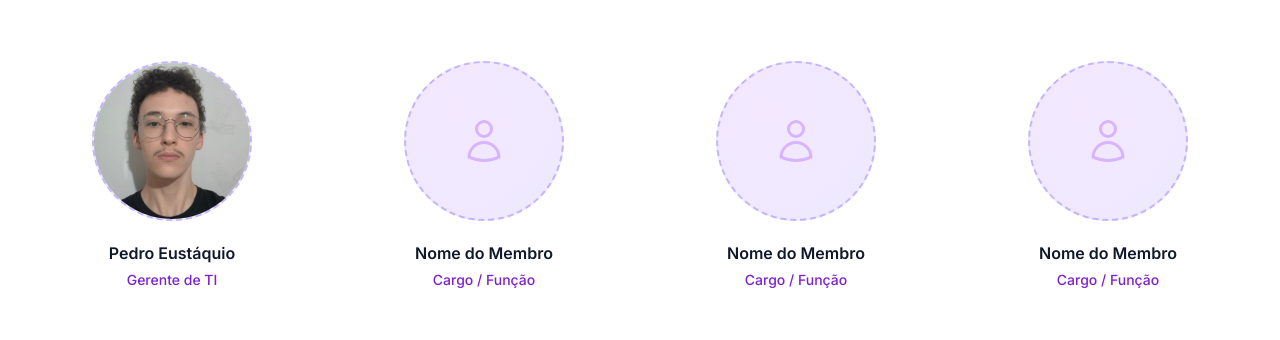
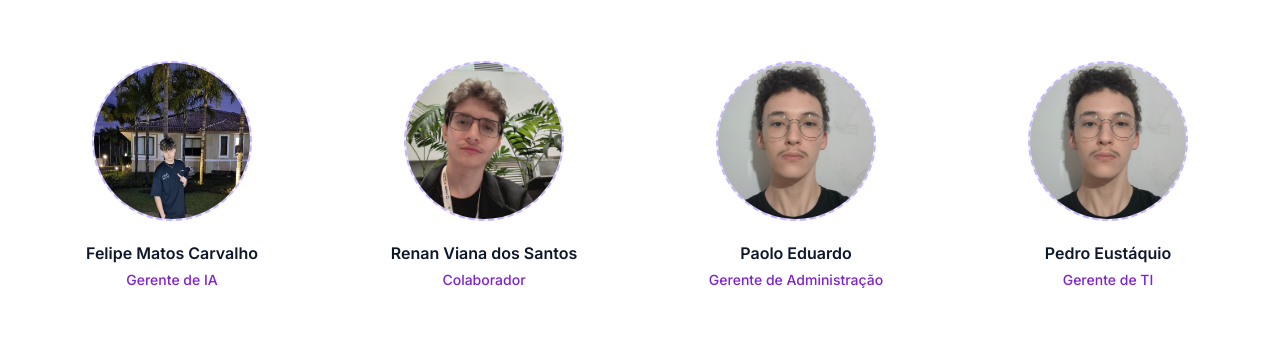
Before and after one commit to PedroEustaq/noxusBETA, a website: page qmsomos.html in a window 1280 px wide. Shown: the part 982-1322 px from the top of the page. Drawn offline with Linux system fonts and the light colour scheme.

Commit message:
Update qmsomos.html

```diff
--- a/qmsomos.html
+++ b/qmsomos.html
@@ -129,42 +129,30 @@
 
           <!-- Membro 5 -->
           <div class="team-member">
-            <img src="assets/grupo/Pedro.jpeg" alt="" class="placeholder-circle">
-            <p class="team-name">Pedro Eustáquio</p>
-            <p class="team-role">Gerente de TI</p>
+            <img src="assets/grupo/felipe.jpeg" alt="" class="placeholder-circle">
+            <p class="team-name">Felipe Matos Carvalho</p>
+            <p class="team-role">Gerente de IA</p>
           </div>
 
           <!-- Membro 6 -->
           <div class="team-member">
-            <div class="placeholder-circle">
-              <svg fill="none" stroke="currentColor" stroke-width="1.5" viewBox="0 0 24 24">
-                <path stroke-linecap="round" stroke-linejoin="round" d="M15.75 6a3.75 3.75 0 11-7.5 0 3.75 3.75 0 017.5 0zM4.501 20.118a7.5 7.5 0 0114.998 0A17.933 17.933 0 0112 21.75c-2.676 0-5.216-.584-7.499-1.632z"/>
-              </svg>
-            </div>
-            <p class="team-name">Nome do Membro</p>
-            <p class="team-role">Cargo / Função</p>
+            <img src="assets/grupo/renan.jpeg" alt="" class="placeholder-circle">
+            <p class="team-name">Renan Viana dos Santos</p>
+            <p class="team-role">Colaborador</p>
           </div>
 
           <!-- Membro 7 -->
           <div class="team-member">
-            <div class="placeholder-circle">
-              <svg fill="none" stroke="currentColor" stroke-width="1.5" viewBox="0 0 24 24">
-                <path stroke-linecap="round" stroke-linejoin="round" d="M15.75 6a3.75 3.75 0 11-7.5 0 3.75 3.75 0 017.5 0zM4.501 20.118a7.5 7.5 0 0114.998 0A17.933 17.933 0 0112 21.75c-2.676 0-5.216-.584-7.499-1.632z"/>
-              </svg>
-            </div>
-            <p class="team-name">Nome do Membro</p>
-            <p class="team-role">Cargo / Função</p>
+            <img src="assets/grupo/Pedro.jpeg" alt="" class="placeholder-circle">
+            <p class="team-name">Paolo Eduardo</p>
+            <p class="team-role">Gerente de Administração</p>
           </div>
 
           <!-- Membro 8 -->
           <div class="team-member">
-            <div class="placeholder-circle">
-              <svg fill="none" stroke="currentColor" stroke-width="1.5" viewBox="0 0 24 24">
-                <path stroke-linecap="round" stroke-linejoin="round" d="M15.75 6a3.75 3.75 0 11-7.5 0 3.75 3.75 0 017.5 0zM4.501 20.118a7.5 7.5 0 0114.998 0A17.933 17.933 0 0112 21.75c-2.676 0-5.216-.584-7.499-1.632z"/>
-              </svg>
-            </div>
-            <p class="team-name">Nome do Membro</p>
-            <p class="team-role">Cargo / Função</p>
+            <img src="assets/grupo/Pedro.jpeg" alt="" class="placeholder-circle">
+            <p class="team-name">Pedro Eustáquio</p>
+            <p class="team-role">Gerente de TI</p>
           </div>
         </div>
       </div>
```
